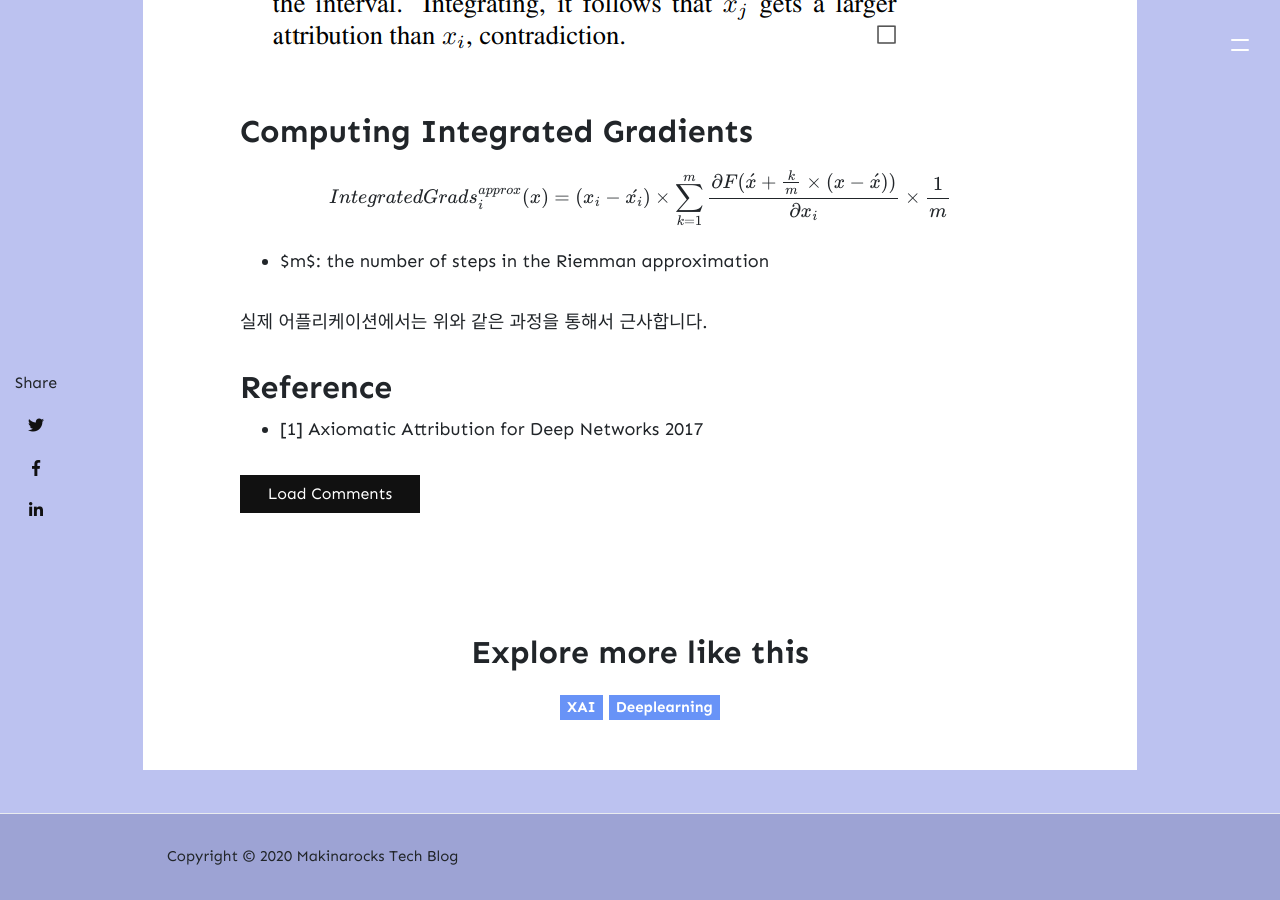
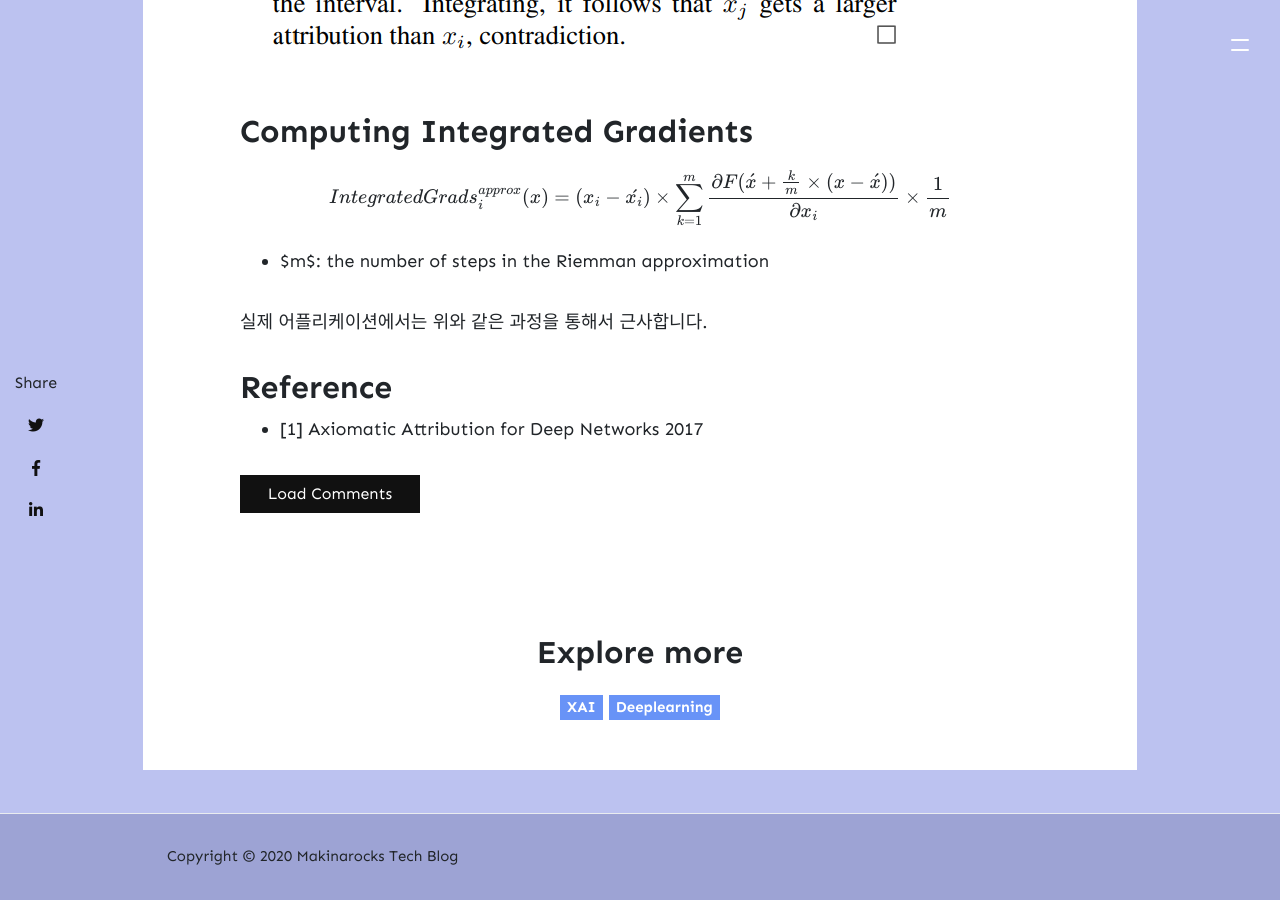
Before and after one commit to wowthemesnet/jekyll-theme-memoirs, a Jekyll site: the page built from _posts/2020-05-05-integrated-gradient.md, in a window 1280 px wide and 900 px high, scrolled down 8147 px. Built offline with Jekyll 4.4.1, drawn with Linux system fonts in a browser that asks for light colours; nearby versions of some CDN libraries; formulas are drawn with MathJax 3; comment, search, counter and statistics services are not loaded.

Commit message:
fix related-posts

```diff
--- a/_includes/related-posts.html
+++ b/_includes/related-posts.html
@@ -3,7 +3,7 @@
 <div class="{% unless page.categories == empty %} related-posts {% endunless %}">
 
     {% unless page.categories == empty %}
-    <h2 class="text-center mb-4">Explore more like this</h2>
+    <h2 class="text-center mb-4">Explore more</h2>
     {% endunless %}
 
     <div class="d-flex justify-content-center align-items-center">
@@ -25,7 +25,7 @@
     {% assign maxRelated = 3 %}
     {% assign minCommonTags =  1 %}
     {% assign maxRelatedCounter = 0 %}
-    <div class="blog-grid-container">
+    <div class="blog-grid-container" style="padding-left: 30px; padding-right: 30px;">
         {% for post in site.posts %}
 
             {% assign sameTagCount = 0 %}
```
